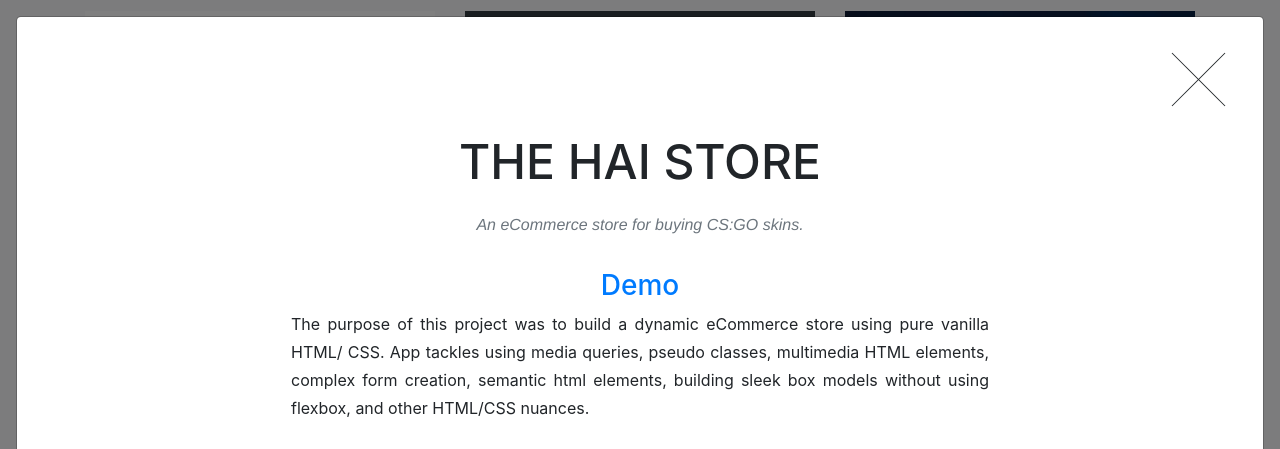
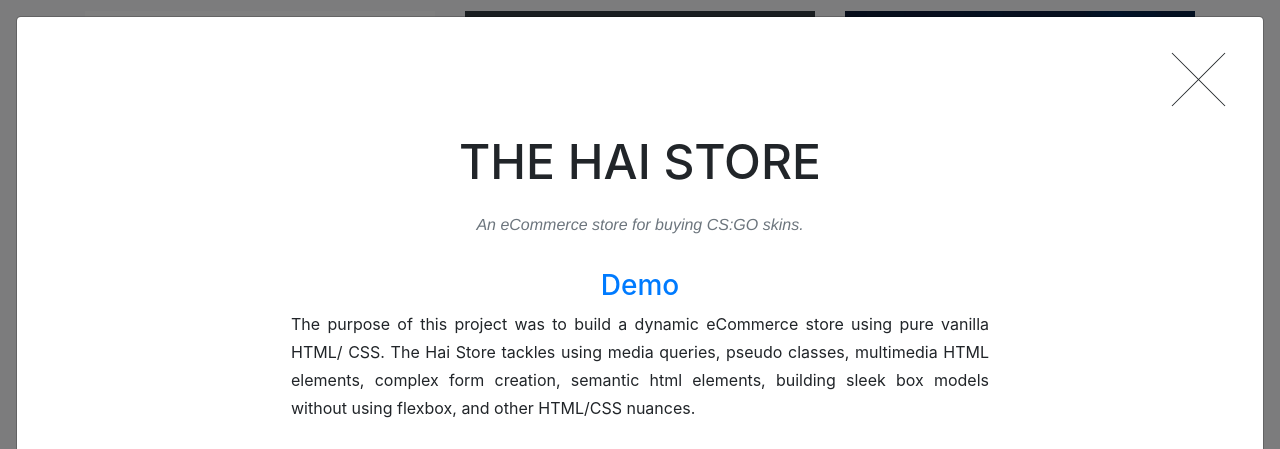
Before and after one commit to richard-hai/richard-hai.github.io, a website with bundled scripts: page index.html in a window 1280 px wide. Both pictures are taken after a click on the link "The Hai Store". Shown: the part 2701-3150 px from the top of the page. Built offline with nearby package versions, Linux system fonts and the light colour scheme; files whose address does not match are found by name; a web font is replaced by a local one.

Commit message:
updated hai store project description

```diff
--- a/index.html
+++ b/index.html
@@ -570,7 +570,7 @@
                   <h3>
                     <a href='https://hai-store.herokuapp.com/contact.html' target='_blank'>Demo</a>
                   </h3>
-                  <p class='item-body'>The purpose of this project was to build a dynamic eCommerce store using pure vanilla HTML/ CSS.  App tackles using media queries, pseudo classes, multimedia HTML elements, complex form creation, semantic html elements, building sleek box models without using flexbox, and other HTML/CSS nuances.
+                  <p class='item-body'>The purpose of this project was to build a dynamic eCommerce store using pure vanilla HTML/ CSS.  The Hai Store tackles using media queries, pseudo classes, multimedia HTML elements, complex form creation, semantic html elements, building sleek box models without using flexbox, and other HTML/CSS nuances.
                     </p>
                   <ul class="list-inline">
                     <li>
```
